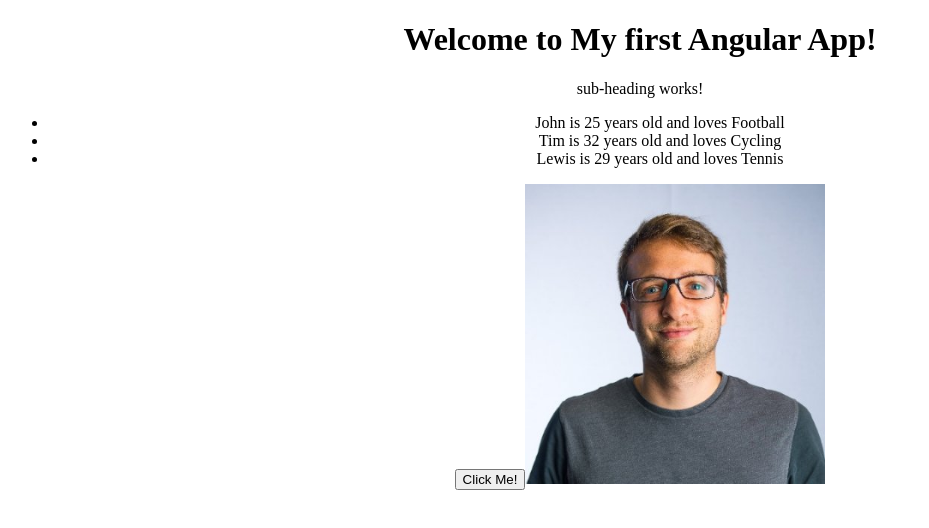
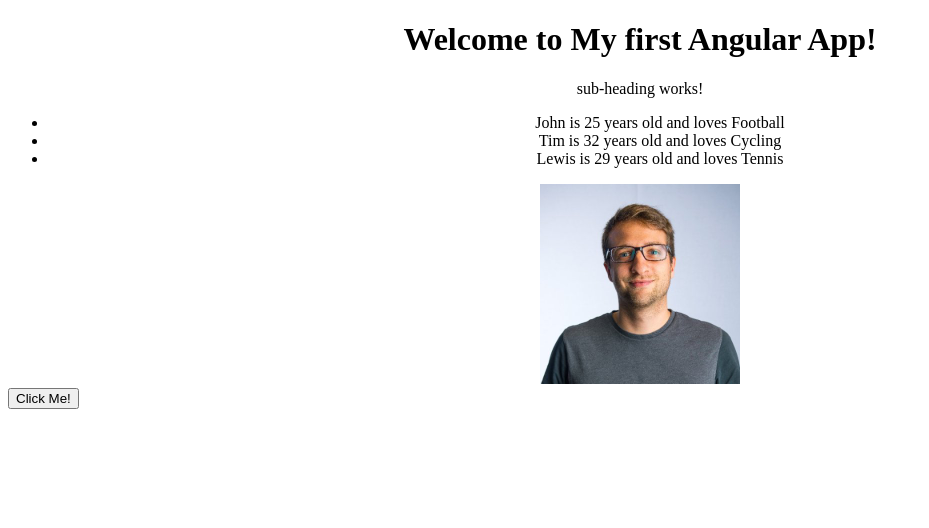
Before and after one commit to LewisYoul/learn-angular, an Angular app: page / in a window 1280 px wide. Shown: the top 528 px of the page, without its empty margins (0-929 px from the left). Built offline with nearby package versions, Linux system fonts and the light colour scheme.

Commit message:
create imageToggle to switch images

```diff
--- a/src/app/app.component.html
+++ b/src/app/app.component.html
@@ -7,6 +7,9 @@
   <ul>
     <li *ngFor="let person of people">{{ person.name }} is {{ person.age }} years old and loves {{ person.sport }}</li>
   </ul>
-  <button [disabled]="buttonStatus">Click Me!</button>
-  <img width="300" alt="Angular Logo" [src]="imageUrl">
+  <!-- <img width="300" alt="Angular Logo" [src]="imageUrl"> -->
+  <div *ngIf="imageStatus; then img1 else img2"></div>
+  <ng-template #img1><img height="200" src="/assets/images/lewis.jpg"></ng-template>
+  <ng-template #img2><img height="200" src="/assets/images/roger.jpeg"></ng-template>
 </div>
+<button (click)="toggleImage($event)">Click Me!</button>
--- a/src/app/app.component.ts
+++ b/src/app/app.component.ts
@@ -26,5 +26,10 @@ export class AppComponent {
     }
   ];
   buttonStatus = false;
-  imageUrl = "/assets/images/lewis.jpg"
+  imageUrl = "/assets/images/lewis.jpg";
+  imageStatus = true;
+
+  toggleImage(event) {
+    this.imageStatus = !this.imageStatus
+  }
 }
```
Also changed, not shown: src/assets/images/roger.jpeg (added).
